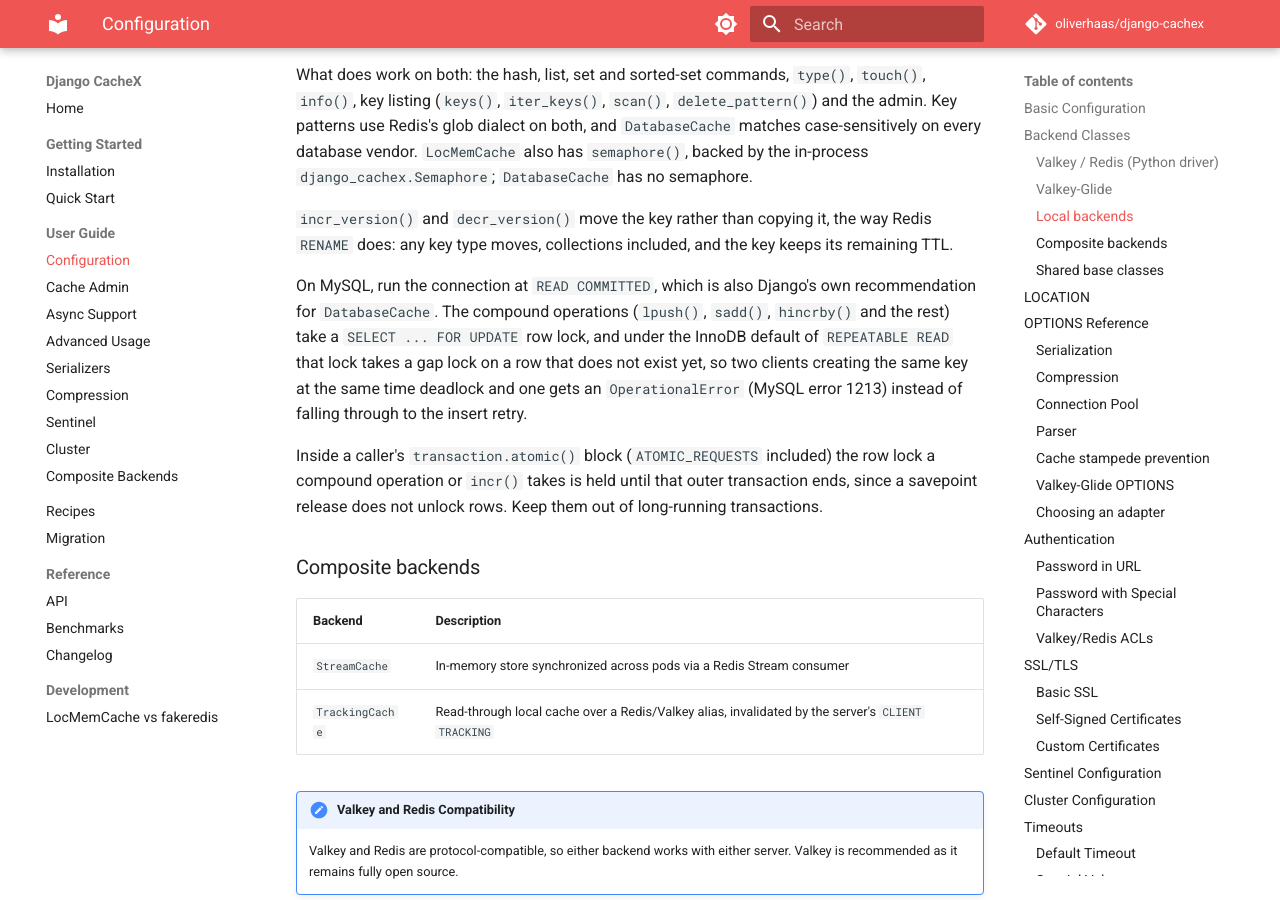
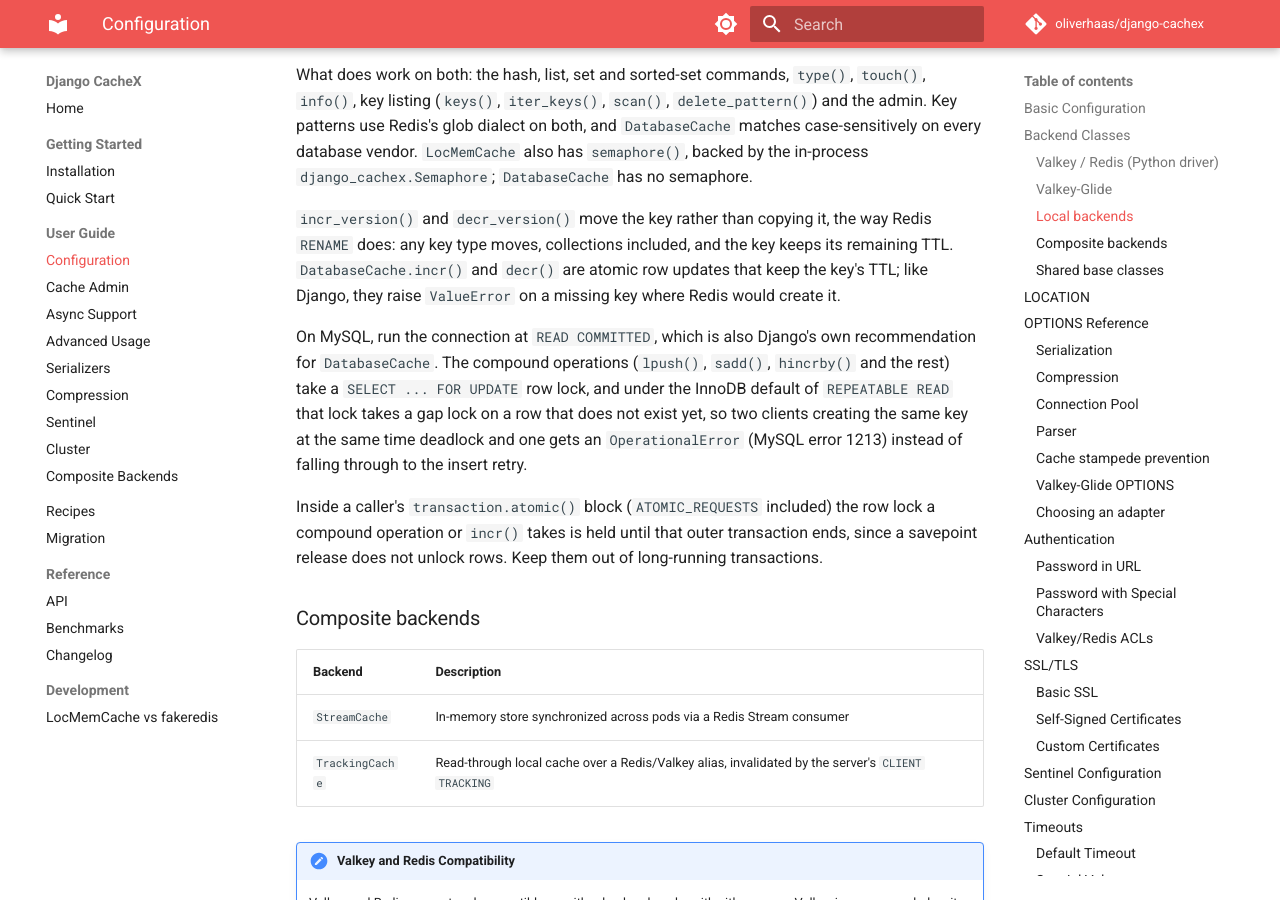
Before and after one commit to oliverhaas/django-cachex, an MkDocs documentation site: the page built from docs/user-guide/configuration.md, in a window 1280 px wide and 900 px high, scrolled down 3197 px. Built offline with MkDocs 1.6.1 and Material for MkDocs 9.7.7, drawn with Linux system fonts in a browser that asks for light colours; comment, search, counter and statistics services are not loaded; the version menu is left out.

Commit message:
docs: note DatabaseCache incr/decr atomicity

```diff
--- a/docs/user-guide/configuration.md
+++ b/docs/user-guide/configuration.md
@@ -131,6 +131,9 @@ both, and `DatabaseCache` matches case-sensitively on every database vendor.
 `incr_version()` and `decr_version()` move the key rather than copying it, the
 way Redis `RENAME` does: any key type moves, collections included, and the key
 keeps its remaining TTL.
+`DatabaseCache.incr()` and `decr()` are atomic row updates that keep the key's
+TTL; like Django, they raise `ValueError` on a missing key where Redis would
+create it.
 
 On MySQL, run the connection at `READ COMMITTED`, which is also Django's own
 recommendation for `DatabaseCache`. The compound operations (`lpush()`,
```
